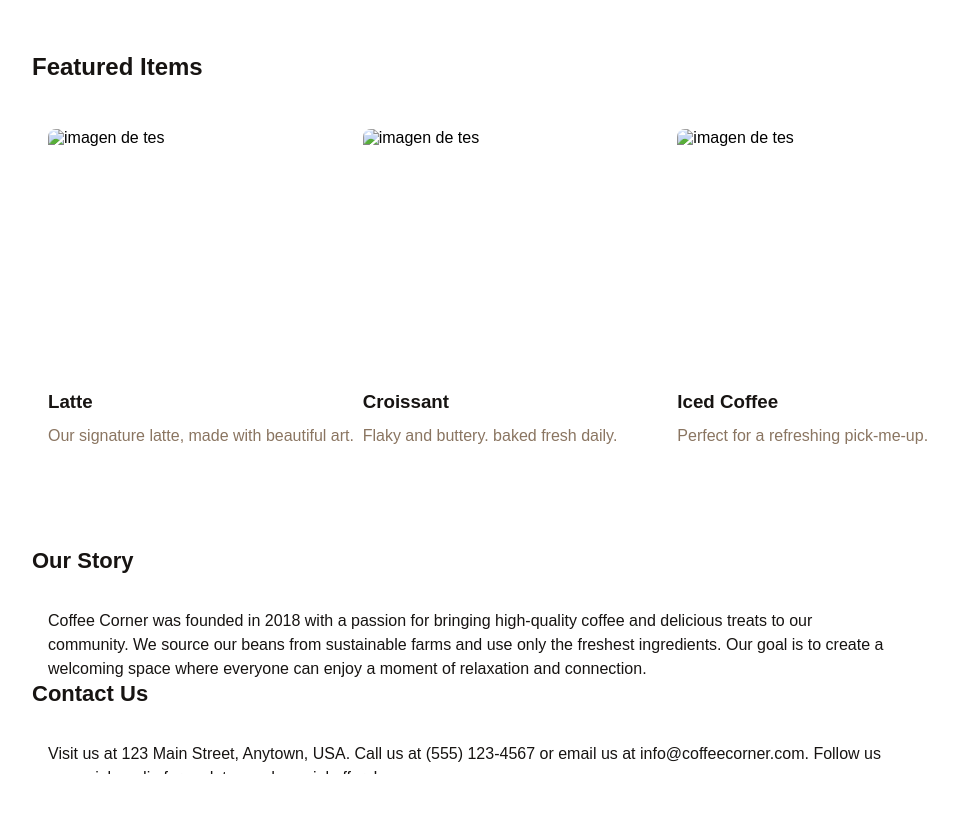
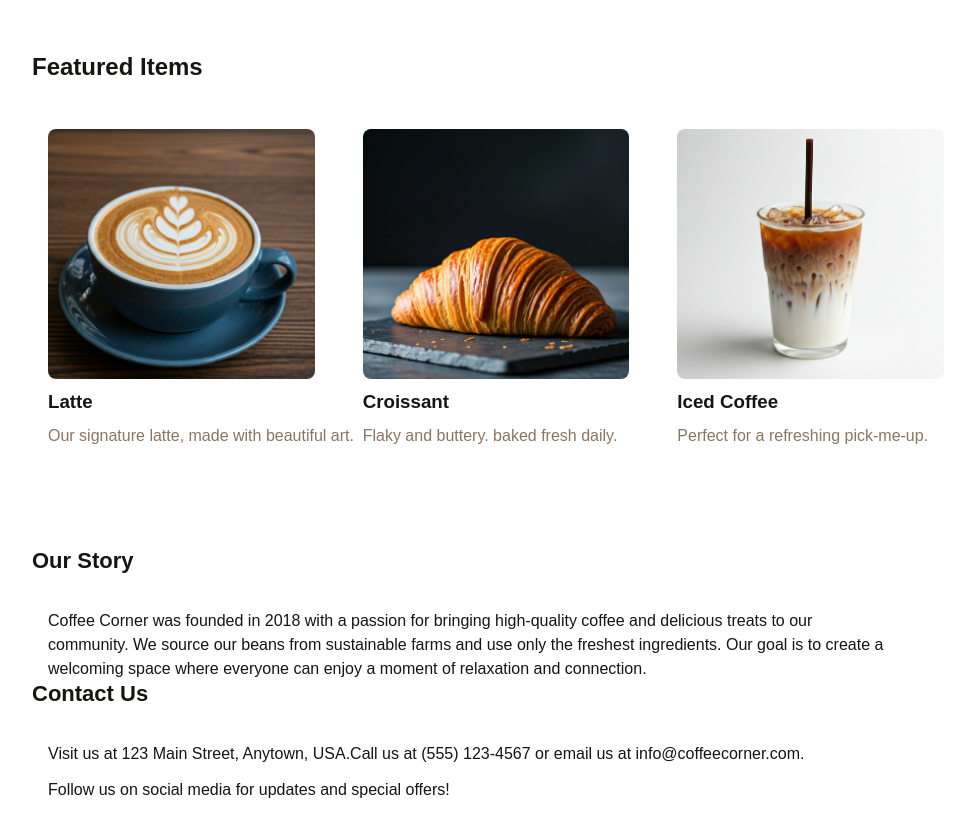
Before and after one commit to hen23kg/examen2, a plain HTML site: page index.html in a window 1280 px wide. Shown: the part 586-1399 px from the top of the page, without its empty margins (144-1098 px from the left). Drawn offline with Linux system fonts and the light colour scheme; files that its build step writes are made by us from their sources.

Commit message:
Update index.html

```diff
--- a/index.html
+++ b/index.html
@@ -5,7 +5,7 @@
     <meta name="viewport" content="width=device-width, initial-scale=1.0">
     <title>HENDY LATIFE CAFETERIA</title>
     <link rel="stylesheet" href="https://cdnjs.cloudflare.com/ajax/libs/font-awesome/6.0.0-beta3/css/all.min.css">
-    <link rel="stylesheet" href="./css/c.css">
+    <link rel="stylesheet" href="c.css">
 </head>
 <body>
     <header>
@@ -26,7 +26,7 @@
     <main>
        <section>
         <div class="title">
-                <img src="./css/4d6d95cdb67b70f1a7b521b43a87a5da7891e3bb.png" alt="anuncio" >
+                <img src="4d6d95cdb67b70f1a7b521b43a87a5da7891e3bb.png" alt="anuncio" >
                 <div class="title1">
                     <h1>Welcome to Coffee Corner</h1>
                     <p>Your local spot for the finest coffee and
@@ -39,17 +39,17 @@
                 <h2>Featured Items</h2>
                 <div class="sub">
                     <div class="carrd">
-                         <img src="./css/1.png" alt="imagen de tes">
+                         <img src="1.png" alt="imagen de tes">
                          <h3>Latte</h3>
                          <p>Our signature latte, made with beautiful art.</p>
                     </div>
                     <div class="carrd">
-                          <img src="./css/2.png" alt="imagen de tes">
+                          <img src="2.png" alt="imagen de tes">
                           <h3>Croissant</h3>
                           <p>Flaky and buttery. baked fresh daily.</p>
                     </div>
                     <div class="carrd">
-                          <img src="./css/3.png" alt="imagen de tes">
+                          <img src="3.png" alt="imagen de tes">
                           <h3>Iced Coffee</h3>
                           <p>Perfect for a refreshing pick-me-up.</p>
                     </div>
@@ -65,9 +65,8 @@
                 </div>
                 <div class="tercero">
                     <h2>Contact Us</h2>
-                    <p>Visit us at 123 Main Street, Anytown, USA.
-                    Call us at (555) 123-4567 or email us at info@coffeecorner.com.
-                    Follow us on social media for updates and special offers!</p>
+                    <p >Visit us at 123 Main Street, Anytown, USA.Call us at (555) 123-4567 or email us at info@coffeecorner.com.</p>
+                    <p>Follow us on social media for updates and special offers!</p>
                 </div>
             </div>
        </section>
```
